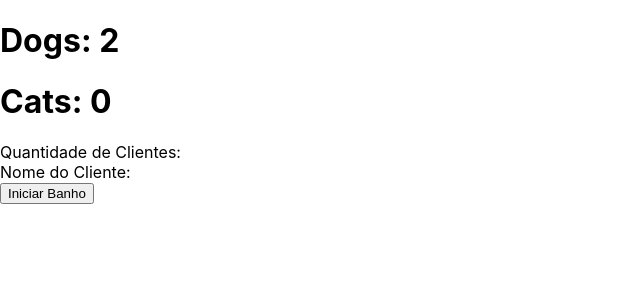
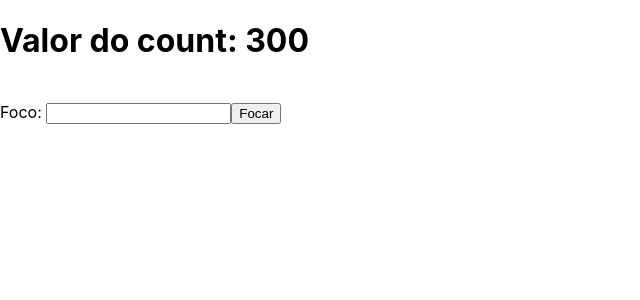
Before and after one commit to loiola0/development-advanced-with-react, a React (Create React App) app: page / in a window 1280 px wide. Shown: the top 300 px of the page, without its empty margins (0-640 px from the left). Built offline with nearby package versions, Linux system fonts and the light colour scheme.

Commit message:
Ref e DOM

```diff
--- a/src/App.js
+++ b/src/App.js
@@ -1,18 +1,32 @@
-import React from 'react';
-import PetShop from './PetShop';
+import React,{useRef,useEffect,useState} from 'react';
+
 
 function App() {
+  const inputRef = useRef();
+  const count = useRef(1);
+  const [value,setValue] = useState(false);
 
-  const handleClick = () => {
-      console.log('Iniciando Banho...');
+
+  const handleClick = () =>{
+    inputRef.current.focus();
   }
 
+  useEffect(()=>{
+    setTimeout(() =>{
+      console.log('passou aqui');
+      count.current = 300;
+      setValue(true);
+    },3000)
+  })
+
+
   return (
-    <PetShop
-      dogs={2}
-      onClick={handleClick}
-      status="false"
-    />
+    <>
+    <h1>Valor do count: {count.current}</h1>
+      <br/>
+        Foco: <input ref={inputRef}/>
+        <button onClick={handleClick} >Focar</button>
+    </>
   );
 }
 
```
